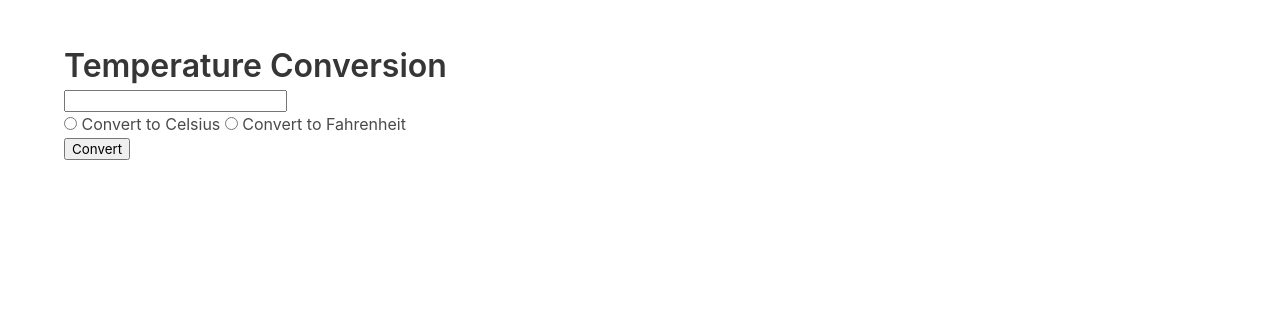
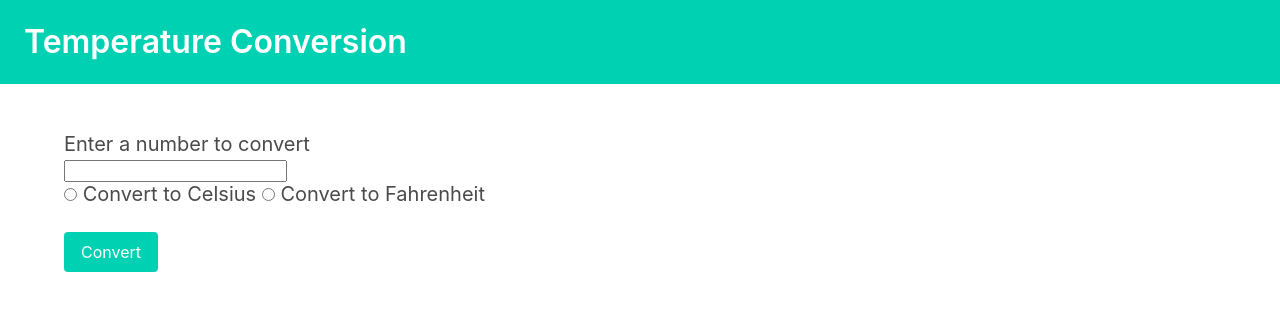
Before and after one commit to bfbarkhouse/temperature-py, a Flask app: page / in a window 1280 px wide. Shown: the top 311 px of the page. Run offline with Flask 3, Linux system fonts and the light colour scheme.

Commit message:
Made the html prettier

```diff
--- a/temp_convert.py
+++ b/temp_convert.py
@@ -10,7 +10,7 @@ def home():
 def results():
     user_input = request.form['user_input']
     if not user_input:
-        return render_template('index.html', error='Please enter a number.')
+        return render_template('index.html', result_container='notification is-primary', error='Please enter a number.')
     else:
         if request.form["unit"] == "celsius":
             return convert_to_celsius(user_input)
@@ -22,13 +22,13 @@ def convert_to_celsius(user_input):
     celsius = float(user_input)
     celsius = (celsius - 32) / 1.8
     celsius = '{:.1f}'.format(celsius)
-    return render_template('index.html', title='Results', input=user_input, from_unit='Fahrenheit is', to_unit='in Celsius', result=celsius)
+    return render_template('index.html', title='Results', input=user_input, from_unit='Fahrenheit is', to_unit='in Celsius', result_container='notification is-primary', result=celsius)
 
 def convert_to_fahrenheit(user_input):
     fahrenheit = float(user_input)
     fahrenheit = (fahrenheit * 9/5) + 32
     fahrenheit = '{:.1f}'.format(fahrenheit)
-    return render_template('index.html', title='Results', input=user_input, from_unit='Celsius is', to_unit=' in Fahrenheit', result=fahrenheit)
+    return render_template('index.html', title='Results', input=user_input, from_unit='Celsius is', to_unit=' in Fahrenheit', result_container='notification is-primary', result=fahrenheit)
 
 if __name__ == '__main__':
     app.run()
--- a/templates/index.html
+++ b/templates/index.html
@@ -8,27 +8,35 @@
     <link rel="stylesheet" href="https://cdn.jsdelivr.net/npm/bulma@0.9.4/css/bulma.min.css">
     </head>
     <body>
-    <section class="section">
-    <div class="container">
-        <h1 class="title">Temperature Conversion</h1>
-        <!-- <p class="subtitle"><form method="POST" action="/input"> -->
-            <p class="subtitle"><form method="POST">
-            <input type="text" name="user_input"><br>
-            <input type="radio" name="unit" id="celsius" value="celsius"> Convert to Celsius </input>
-            <input type="radio" name="unit" id="fahrenheit" value="fahrenheit"> Convert to Fahrenheit </input><br>
-            <input type="submit" name="submit" value="Convert">
-        </form>
-        </p>
+    <section class="hero is-small is-primary">
+    <div class="hero-body">
+        <p class="title">Temperature Conversion</p>
     </div>
     </section>
     <section class="section">
         <div class="container">
+        <!-- <p class="subtitle"><form method="POST" action="/input"> -->
+            <h2 class="subtitle">Enter a number to convert
+                <form method="POST">
+                    <input type="text" name="user_input"><br>
+                    <input type="radio" name="unit" id="celsius" value="celsius"> Convert to Celsius </input>
+                    <input type="radio" name="unit" id="fahrenheit" value="fahrenheit"> Convert to Fahrenheit </input><br><br>
+                    <input type="submit" name="submit" value="Convert" button class="button is-primary">
+                </form>
+            </h2>
+            <!-- </p> -->
+        </div>
+    </section>
+    <section class="section">
+        <div class="container">
+            <div class={{result_container}}>
             <h1 class="title">{{title}}</h1>
             <p class="subtitle">
               {{input}} {{from_unit}} {{result}} {{to_unit}}
               {{error}}
             </p>
         </div>
+        </div>
     </section>
     </body>
     </html>
```
